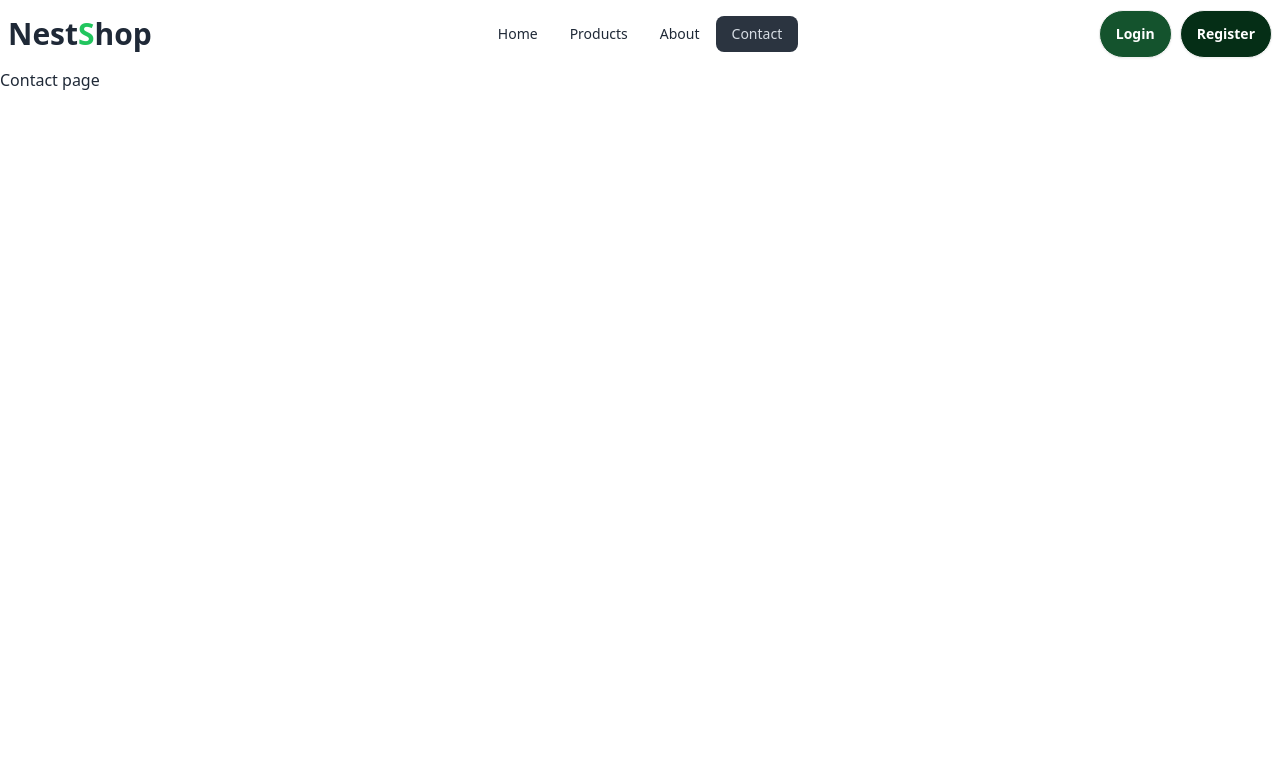
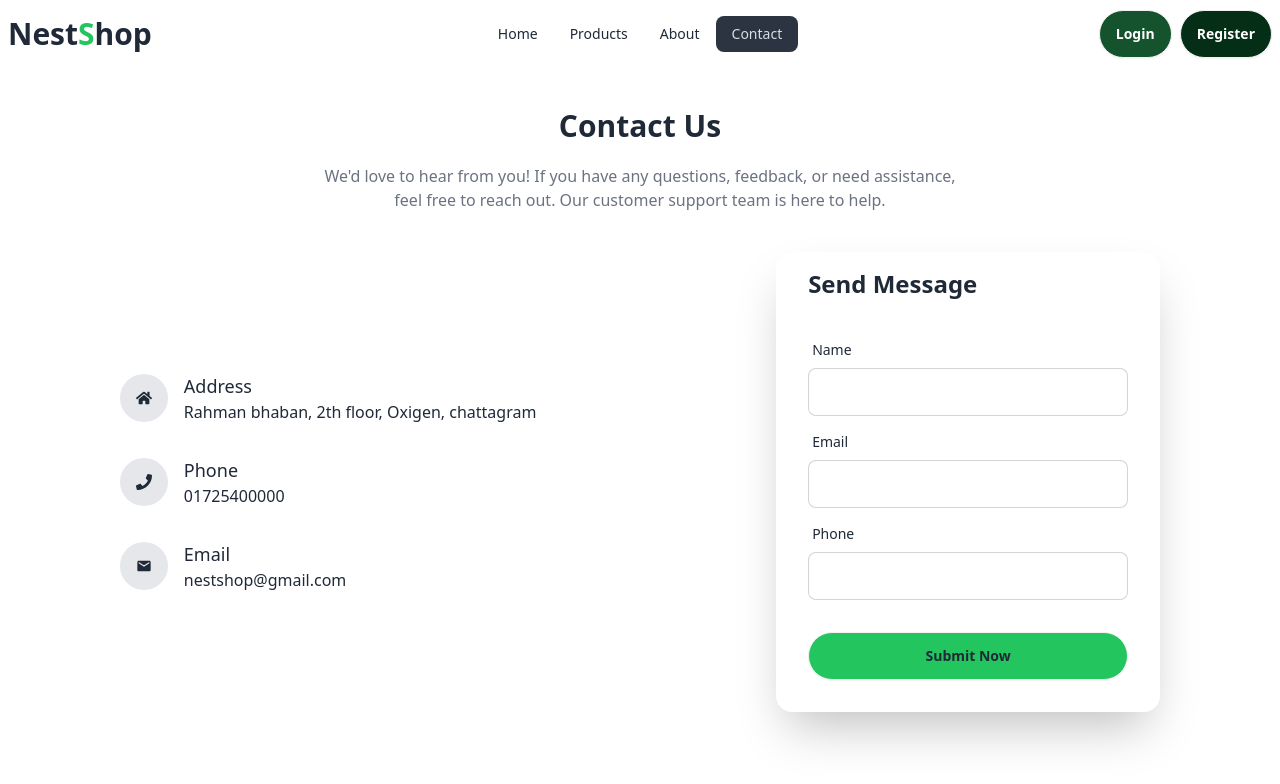
Before and after one commit to saifulislam106/nest-shop-client, a React (Vite) app: page /contacts in a window 1280 px wide. Shown: the top 784 px of the page. Built offline with nearby package versions, Linux system fonts and the light colour scheme; no server answers.

Commit message:
contact page commited

```diff
--- a/src/Pages/Contact.jsx
+++ b/src/Pages/Contact.jsx
@@ -1,11 +1,87 @@
-
+import { FaHome, FaPhone } from "react-icons/fa";
+import { MdEmail } from "react-icons/md";
 
 const Contact = () => {
-    return (
-        <div>
-           <h2>Contact page</h2>
+  return (
+    <div className="mt-10">
+      <h1 className="text-3xl font-bold text-center mb-5">Contact Us</h1>
+      <p className="text-gray-500 text-center lg:w-1/2 mx-auto">
+        We'd love to hear from you! If you have any questions, feedback, or need
+        assistance, feel free to reach out. Our customer support team is here to
+        help.
+      </p>
+      <div className="mt-10 ">
+        <div className="lg:flex justify-around items-center ">
+        <div className=" space-y-8 ">
+            <div className="flex items-center gap-4">
+                <div className="bg-gray-200 p-4 rounded-full">
+                <FaHome />
+                </div>
+                <div>
+                    <h5 className="text-lg font-medium">Address</h5>
+                    <p>Rahman bhaban, 2th floor, Oxigen, chattagram</p>
+                </div>
+            </div>
+            <div className="flex items-center gap-4">
+                <div className="bg-gray-200 p-4 rounded-full">
+                <FaPhone />
+                </div>
+                <div>
+                    <h5 className="text-lg font-medium">Phone</h5>
+                    <p>01725400000</p>
+                </div>
+            </div>
+            <div className="flex items-center gap-4">
+                <div className="bg-gray-200 p-4 rounded-full">
+                <MdEmail />
+                </div>
+                <div>
+                    <h5 className="text-lg font-medium">Email</h5>
+                    <p>nestshop@gmail.com</p>
+                </div>
+            </div>
+          </div>
+          <div className="card bg-base-100 w-full max-w-sm shrink-0 shadow-2xl">
+            <h3 className="text-2xl font-bold px-8 pt-4">Send Message</h3>
+            <form className="card-body">
+              <div className="form-control">
+                <label className="label">
+                  <span className="label-text">Name</span>
+                </label>
+                <input
+                  type="text"
+                  className="input input-bordered"
+                />
+              </div>
+              <div className="form-control">
+                <label className="label">
+                  <span className="label-text">Email</span>
+                </label>
+                <input
+                  type="email"
+                  className="input input-bordered"
+                />
+              </div>
+              <div className="form-control">
+                <label className="label">
+                  <span className="label-text">Phone</span>
+                </label>
+                <input
+                  type=""
+                  className="input input-bordered"
+                />
+
+              </div>
+              <div className="form-control mt-6">
+                <button className="btn bg-green-500 rounded-full">Submit Now</button>
+              </div>
+            </form>
+          </div>
+
         </div>
-    );
+      </div>
+    </div>
+  );
 };
 
 export default Contact;
```
